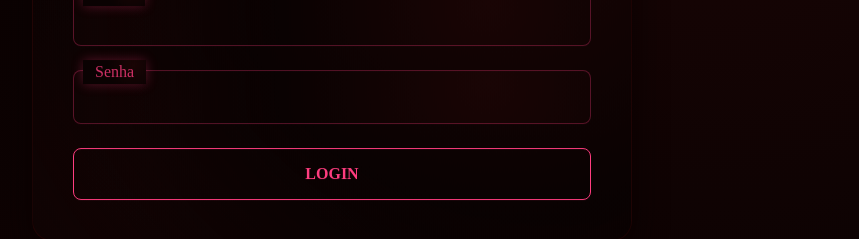
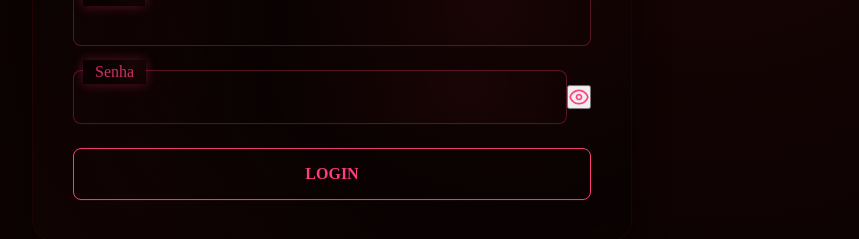
Before and after one commit to PedroHRFerreira/recreation-front, a Next.js app: page /login in a window 1280 px wide. Shown: the part 365-604 px from the top of the page, without its empty margins (308-1167 px from the left). Built offline with nearby package versions, Linux system fonts and the light colour scheme.

Commit message:
feat: :sparkles: implementando icon

```diff
--- a/src/components/Input/Index.tsx
+++ b/src/components/Input/Index.tsx
@@ -1,5 +1,6 @@
 import React, { useState, useEffect } from "react";
 import type { InputTypes } from "./Input.types";
+import AtomsIconSvg from "../IconSvg";
 import styles from "./styles.module.scss";
 
 const Input: React.FC<InputTypes> = ({
@@ -10,6 +11,9 @@ const Input: React.FC<InputTypes> = ({
   disabled = false,
 }) => {
   const [inputValue, setInputValue] = useState(value);
+  const [showPassword, setShowPassword] = useState(false);
+  const isPasswordType = type === "password";
+  const inputType = isPasswordType && !showPassword ? "password" : "text";
 
   useEffect(() => {
     setInputValue(value || "");
@@ -22,6 +26,10 @@ const Input: React.FC<InputTypes> = ({
     if (onInput) onInput(val);
   };
 
+  const togglePasswordVisibility = () => {
+    setShowPassword(!showPassword);
+  };
+
   return (
     <div className={styles.input}>
       <div className={styles.input_container}>
@@ -29,10 +37,24 @@ const Input: React.FC<InputTypes> = ({
         <input
           className={styles.input_container__input}
           value={inputValue}
-          type={type}
+          type={inputType}
           disabled={disabled}
           onChange={handleChange}
         />
+        {isPasswordType && (
+          <button
+            type="button"
+            className={styles.input_container__toggle}
+            onClick={togglePasswordVisibility}
+            disabled={disabled}
+          >
+            <AtomsIconSvg
+              name={showPassword ? "eye-alt" : "eye"}
+              width="20px"
+              height="20px"
+            />
+          </button>
+        )}
       </div>
     </div>
   );
```
